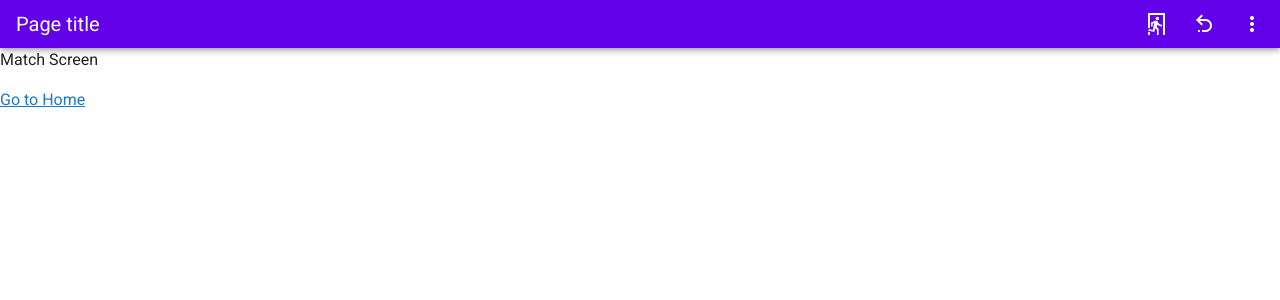
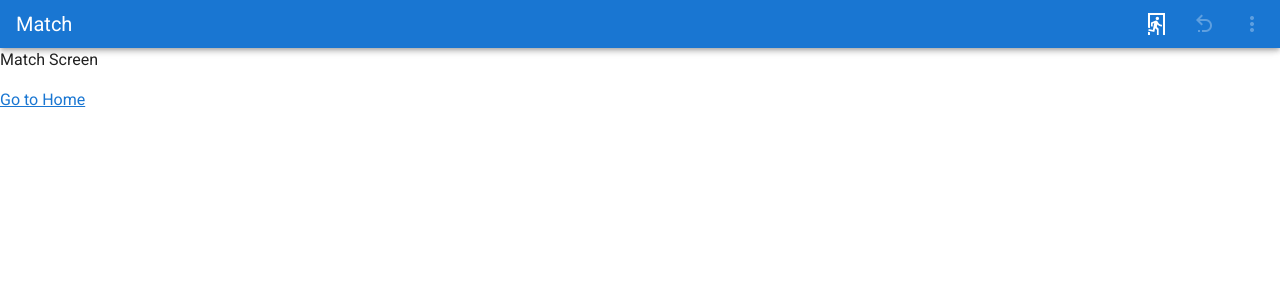
Before and after one commit to heyodai/sos-game-android-app, a Vue app: page /match in a window 1280 px wide. Shown: the top 300 px of the page. Built offline with nearby package versions, Linux system fonts and the light colour scheme.

Commit message:
improve app bar component

```diff
--- a/src/components/AppBar.vue
+++ b/src/components/AppBar.vue
@@ -1,18 +1,22 @@
 <template>
-  <v-app-bar app color="deep-purple accent-4" dense dark>
-    <v-toolbar-title>Page title</v-toolbar-title>
+  <v-app-bar app color="primary accent-4" dense dark>
+    <v-toolbar-title>Match</v-toolbar-title>
 
     <v-spacer></v-spacer>
 
+<router-link to="/">
     <v-btn icon>
+
       <v-icon>mdi-exit-run</v-icon>
+
     </v-btn>
+</router-link>
 
-    <v-btn icon>
+    <v-btn icon disabled>
       <v-icon>mdi-undo-variant</v-icon>
     </v-btn>
 
-    <v-btn icon>
+    <v-btn icon disabled>
       <v-icon>mdi-dots-vertical</v-icon>
     </v-btn>
   </v-app-bar>
```
